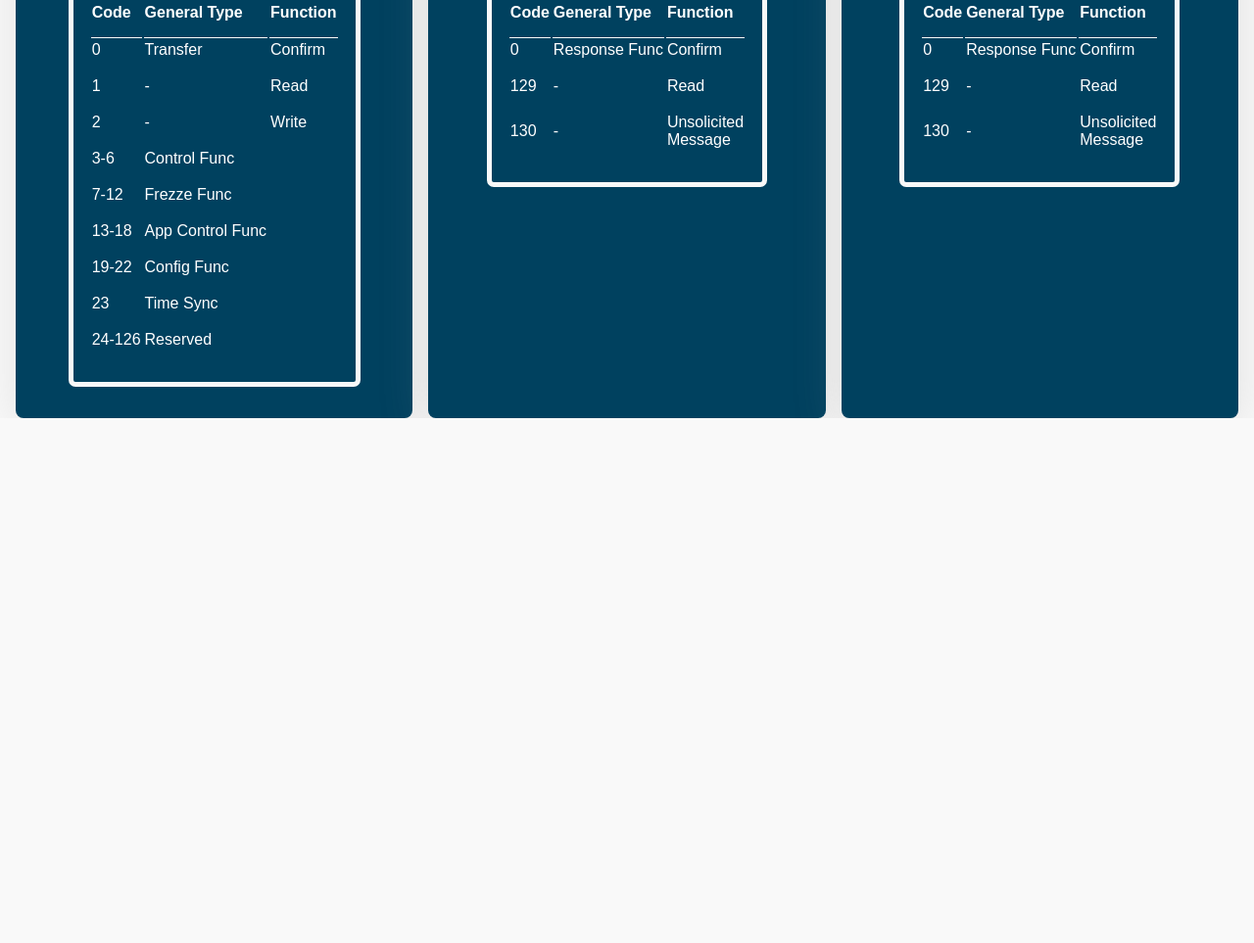
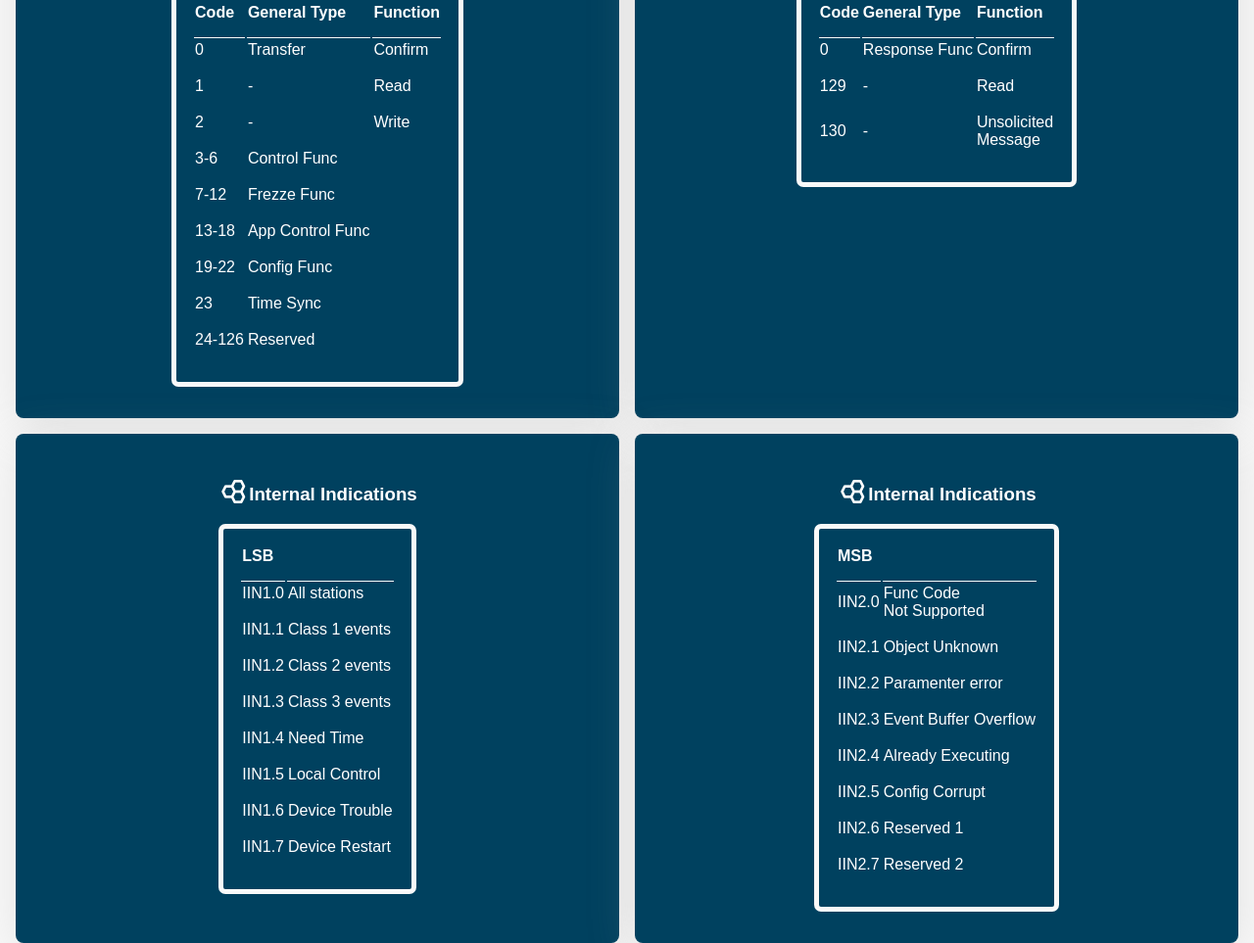
Before and after one commit to Ivan-Sanchez-Diaz/REFACTOR-DNP3-INFOGRAPHIC, a plain HTML site: page index.html in a window 1280 px wide. Shown: the part 4806-5769 px from the top of the page at 98% size. Before the commit the page ends 5233 px from the top, so only its background shows below. Drawn offline with nearby package versions, Linux system fonts and the light colour scheme; a web font is replaced by a local one.

Commit message:
Add files via upload

```diff
--- a/index.html
+++ b/index.html
@@ -527,6 +527,52 @@
                     </tr>
                 </table>
             </div>
+    </section>
+
+    <section class="section-flex">
+        <div class="card">
+            <span>
+                <i class='bx bx-hive'></i><h3>Internal Indications</h3>
+            </span>
+            <table>
+                <tr>
+                    <th>LSB</th>
+                    <th></th>
+                </tr>
+                <tr>
+                    <td>IIN1.0</td>
+                    <td>All stations</td>
+                </tr>
+                <tr>
+                    <td>IIN1.1</td>
+                    <td>Class 1 events</td>
+                </tr>
+                <tr>
+                    <td>IIN1.2</td>
+                    <td>Class 2 events</td>
+                </tr>
+                <tr>
+                    <td>IIN1.3</td>
+                    <td>Class 3 events</td>
+                </tr>
+                <tr>
+                    <td>IIN1.4</td>
+                    <td>Need Time</td>
+                </tr>
+                <tr>
+                    <td>IIN1.5</td>
+                    <td>Local Control</td>
+                </tr>
+                <tr>
+                    <td>IIN1.6</td>
+                    <td>Device Trouble</td>
+                </tr>
+                <tr>
+                    <td>IIN1.7</td>
+                    <td>Device Restart</td>
+                </tr>
+            </table>
+        </div>
 
         <div class="card">
             <span>
@@ -534,24 +580,40 @@
             </span>
             <table>
                 <tr>
-                        <th>Code</th>
-                        <th>General Type</th>
-                        <th>Function</th>
+                    <th>MSB</th>
+                    <th></th>
                 </tr>
                 <tr>
-                        <td>0</td>
-                        <td>Response Func</td>
-                        <td>Confirm</td>
+                    <td>IIN2.0</td>
+                    <td>Func Code<br> Not Supported</td>
                 </tr>
                 <tr>
-                        <td>129</td>
-                        <td>-</td>
-                        <td>Read</td>
+                    <td>IIN2.1</td>
+                    <td>Object Unknown</td>
                 </tr>
                 <tr>
-                        <td>130</td>
-                        <td>-</td>
-                        <td>Unsolicited <br> Message</td>
+                    <td>IIN2.2</td>
+                    <td>Paramenter error</td>
+                </tr>
+                <tr>
+                    <td>IIN2.3</td>
+                    <td>Event Buffer Overflow</td>
+                </tr>
+                <tr>
+                    <td>IIN2.4</td>
+                    <td>Already Executing</td>
+                </tr>
+                <tr>
+                    <td>IIN2.5</td>
+                    <td>Config Corrupt</td>
+                </tr>
+                <tr>
+                    <td>IIN2.6</td>
+                    <td>Reserved 1</td>
+                </tr>
+                <tr>
+                    <td>IIN2.7</td>
+                    <td>Reserved 2</td>
                 </tr>
             </table>
         </div>
@@ -563,6 +625,5 @@
 
 
 
-
 </body>
 </html>
```
Lines whose indentation alone changed are shown as unchanged.
